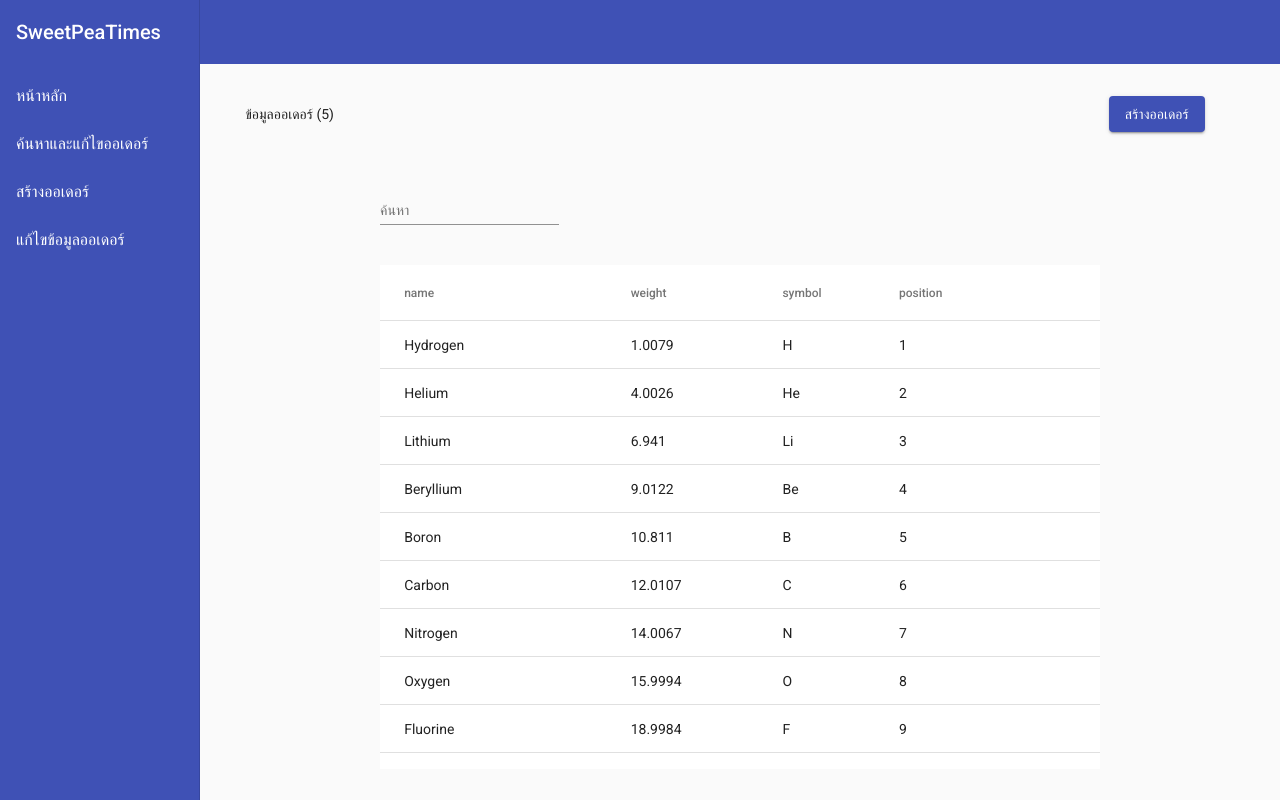
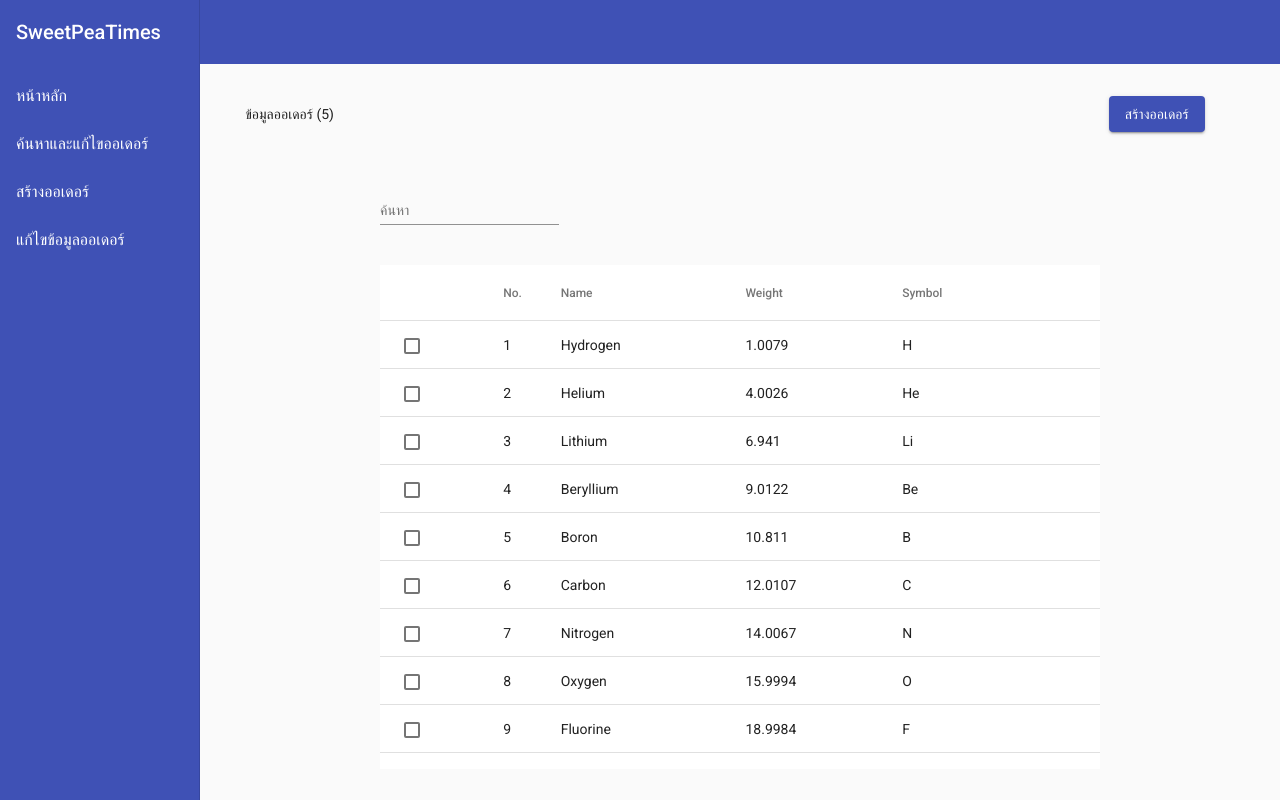
Before and after one commit to i-maii/SweetPeaTime, an Angular app: page /salesorder in a window 1280 px wide. Built offline with nearby package versions, Linux system fonts and the light colour scheme.

Commit message:
Add interface

```diff
--- a/package.json
+++ b/package.json
@@ -33,6 +33,7 @@
     "@types/jasmine": "~3.6.0",
     "@types/node": "^12.11.1",
     "codelyzer": "^6.0.0",
+    "ip": "^1.1.5",
     "jasmine-core": "~3.6.0",
     "jasmine-spec-reporter": "~5.0.0",
     "karma": "~5.2.0",
--- a/src/app/app.module.ts
+++ b/src/app/app.module.ts
@@ -21,6 +21,8 @@ import { MatDatepickerModule } from '@angular/material/datepicker';
 import { MatNativeDateModule } from '@angular/material/core';
 import { MatSelectModule } from '@angular/material/select';
 import { FormsModule, ReactiveFormsModule } from '@angular/forms';
+import { MatCheckboxModule } from '@angular/material/checkbox';
+import { HttpClientModule } from '@angular/common/http';
 
 @NgModule({
   declarations: [
@@ -47,7 +49,9 @@ import { FormsModule, ReactiveFormsModule } from '@angular/forms';
     MatNativeDateModule,
     MatSelectModule,
     FormsModule,
-    ReactiveFormsModule
+    ReactiveFormsModule,
+    MatCheckboxModule,
+    HttpClientModule
   ],
   providers: [],
   bootstrap: [AppComponent]
--- a/src/app/create-salesorder/create-salesorder.component.css
+++ b/src/app/create-salesorder/create-salesorder.component.css
@@ -31,3 +31,8 @@ mat-form-field {
     display: table-cell;
     width: 490px;
 }
+
+.round {
+    border: 1px solid black;
+    border-radius: 8px;
+}
--- a/src/app/create-salesorder/create-salesorder.component.html
+++ b/src/app/create-salesorder/create-salesorder.component.html
@@ -105,7 +105,7 @@
                             <mat-form-field appearance="fill">
                                 <mat-label>จำนวน</mat-label>
                                 <mat-select [(ngModel)]="selectedValue" type="text" formControlName="flowerAvaliable">
-                                    <mat-option *ngFor="let flowerAvaliable of flowerAvaliables"
+                                    <mat-option *ngFor="let flowerAvailable of flowerAvailables"
                                         [value]="flowerAvaliable.value">
                                         {{flowerAvaliable.viewValue}}
                                     </mat-option>
--- a/src/app/create-salesorder/create-salesorder.component.ts
+++ b/src/app/create-salesorder/create-salesorder.component.ts
@@ -1,15 +1,7 @@
 import { Component, OnInit } from '@angular/core';
 import { FormBuilder, FormControl, FormGroup } from '@angular/forms';
-
-interface FlowerAvaliable {
-  value: string;
-  viewValue: string;
-}
-
-interface FlowerFormula {
-  value: string;
-  viewValue: string;
-}
+import { FlowerAvailable } from '../interface/flower-available'
+import { FlowerFormula } from '../interface/flower-formula'
 
 @Component({
   selector: 'create-salesorder',
@@ -52,7 +44,7 @@ export class CreateSalesorderComponent implements OnInit {
 
   selectedValue: string | undefined;
 
-  flowerAvaliables: FlowerAvaliable[] = [
+  flowerAvailables: FlowerAvailable[] = [
     {value: '1', viewValue: '1'},
     {value: '2', viewValue: '2'},
     {value: '3', viewValue: '3'}
--- /dev/null
+++ b/src/app/interface/flower-available.ts
@@ -0,0 +1,4 @@
+export interface FlowerAvailable {
+    value: string;
+    viewValue: string;
+}
--- /dev/null
+++ b/src/app/interface/flower-formula.ts
@@ -0,0 +1,4 @@
+export interface FlowerFormula {
+    value: string;
+    viewValue: string;
+}
--- /dev/null
+++ b/src/app/interface/sales-order-element.ts
@@ -0,0 +1,6 @@
+export interface SalesOrderElement {
+    name: string;
+    position: number;
+    weight: number;
+    symbol: string;
+}
--- a/src/app/salesorder/salesorder.component.css
+++ b/src/app/salesorder/salesorder.component.css
@@ -21,3 +21,9 @@ button {
     display: table-cell;
     width: 490px;
 }
+
+.scroll-bar {
+    overflow-x: scroll;
+    height: 100%;
+    width: 100%;
+}
--- a/src/app/salesorder/salesorder.component.html
+++ b/src/app/salesorder/salesorder.component.html
@@ -3,10 +3,7 @@
     <mat-grid-tile colspan="8"></mat-grid-tile>
     <mat-grid-tile colspan="2">
         <div class="button-row">
-            <button mat-raised-button
-                color="primary"
-                routerLinkActive="active"
-                routerLink="/createSalesorder">
+            <button mat-raised-button color="primary" routerLinkActive="active" routerLink="/createSalesorder">
                 สร้างออเดอร์
             </button>
         </div>
@@ -24,15 +21,54 @@
     <mat-grid-tile colspan="4"></mat-grid-tile>
     <mat-grid-tile></mat-grid-tile>
     <mat-grid-tile colspan="4" rowspan="5">
-        <div style="overflow-x: scroll; height: 100%; width: 100%;">
+        <div class="scroll-bar">
             <table mat-table [dataSource]="dataSource" class="mat-elevation-z8">
-                <ng-container [matColumnDef]="column" *ngFor="let column of displayedColumns">
-                    <th mat-header-cell *matHeaderCellDef> {{column}} </th>
-                    <td mat-cell *matCellDef="let element"> {{element[column]}} </td>
+
+                <!-- Checkbox Column -->
+                <ng-container matColumnDef="select">
+                    <th mat-header-cell *matHeaderCellDef>
+                        <!-- <mat-checkbox (change)="$event ? masterToggle() : null"
+                            [checked]="selection.hasValue() && isAllSelected()"
+                            [indeterminate]="selection.hasValue() && !isAllSelected()"
+                            [aria-label]="checkboxLabel()">
+                        </mat-checkbox> -->
+                    </th>
+                    <td mat-cell *matCellDef="let row">
+                        <mat-checkbox (click)="$event.stopPropagation(); printRow(row, selection.isSelected(row))"
+                            (change)="$event ? selection.toggle(row) : null"
+                            [checked]="selection.isSelected(row)"
+                            [aria-label]="checkboxLabel(row)">
+                        </mat-checkbox>
+                    </td>
                 </ng-container>
 
-                <tr mat-header-row *matHeaderRowDef="columnsToDisplay"></tr>
-                <tr mat-row *matRowDef="let row; columns: columnsToDisplay;"></tr>
+                <!-- Position Column -->
+                <ng-container matColumnDef="position">
+                    <th mat-header-cell *matHeaderCellDef> No. </th>
+                    <td mat-cell *matCellDef="let element"> {{element.position}} </td>
+                </ng-container>
+
+                <!-- Name Column -->
+                <ng-container matColumnDef="name">
+                    <th mat-header-cell *matHeaderCellDef> Name </th>
+                    <td mat-cell *matCellDef="let element"> {{element.name}} </td>
+                </ng-container>
+
+                <!-- Weight Column -->
+                <ng-container matColumnDef="weight">
+                    <th mat-header-cell *matHeaderCellDef> Weight </th>
+                    <td mat-cell *matCellDef="let element"> {{element.weight}} </td>
+                </ng-container>
+
+                <!-- Symbol Column -->
+                <ng-container matColumnDef="symbol">
+                    <th mat-header-cell *matHeaderCellDef> Symbol </th>
+                    <td mat-cell *matCellDef="let element"> {{element.symbol}} </td>
+                </ng-container>
+
+                <tr mat-header-row *matHeaderRowDef="displayedColumns"></tr>
+                <tr mat-row *matRowDef="let row; columns: displayedColumns;" (click)="selection.toggle(row)">
+                </tr>
             </table>
         </div>
     </mat-grid-tile>
--- a/src/app/salesorder/salesorder.component.ts
+++ b/src/app/salesorder/salesorder.component.ts
@@ -1,14 +1,9 @@
+import { SelectionModel } from '@angular/cdk/collections';
 import { Component, EventEmitter, Injectable, OnInit, Output } from '@angular/core';
 import { MatTableDataSource } from '@angular/material/table';
+import { SalesOrderElement } from '../interface/sales-order-element'
 
-export interface PeriodicElement {
-  name: string;
-  position: number;
-  weight: number;
-  symbol: string;
-}
-
-const ELEMENT_DATA: PeriodicElement[] = [
+const ELEMENT_DATA: SalesOrderElement[] = [
   {position: 1, name: 'Hydrogen', weight: 1.0079, symbol: 'H'},
   {position: 2, name: 'Helium', weight: 4.0026, symbol: 'He'},
   {position: 3, name: 'Lithium', weight: 6.941, symbol: 'Li'},
@@ -20,9 +15,7 @@ const ELEMENT_DATA: PeriodicElement[] = [
   {position: 9, name: 'Fluorine', weight: 18.9984, symbol: 'F'},
   {position: 10, name: 'Neon', weight: 20.1797, symbol: 'Ne'},
   {position: 11, name: 'Fluorine', weight: 18.9984, symbol: 'F'},
-  {position: 12, name: 'Neon', weight: 20.1797, symbol: 'Ne'},
-  {position: 11, name: 'Fluorine', weight: 18.9984, symbol: 'F'},
-  {position: 12, name: 'Neon', weight: 20.1797, symbol: 'Ne'},
+  {position: 12, name: 'Neon', weight: 20.1797, symbol: 'Ne'}
 ];
 
 
@@ -40,15 +33,45 @@ export class SalesorderComponent implements OnInit {
 
   }
 
-  displayedColumns: string[] = ['name', 'weight', 'symbol', 'position'];
-  columnsToDisplay: string[] = this.displayedColumns.slice();
-  data: PeriodicElement[] = ELEMENT_DATA;
   numberOfOrder: number = 5;
-  dataSource = new MatTableDataSource(ELEMENT_DATA);
+
+  displayedColumns: string[] = ['select', 'position', 'name', 'weight', 'symbol'];
+  dataSource = new MatTableDataSource<SalesOrderElement>(ELEMENT_DATA);
+  selection = new SelectionModel<SalesOrderElement>(true, []);
 
   applyFilter(event: Event) {
     const filterValue = (event.target as HTMLInputElement).value;
     this.dataSource.filter = filterValue.trim().toLowerCase();
   }
 
+  isAllSelected() {
+    const numSelected = this.selection.selected.length;
+    const numRows = this.dataSource.data.length;
+    return numSelected === numRows;
+  }
+
+  /** Selects all rows if they are not all selected; otherwise clear selection. */
+  masterToggle() {
+    this.isAllSelected() ?
+        this.selection.clear() :
+        this.dataSource.data.forEach(row => {
+          // console.log(row)
+          this.selection.select(row)
+        });
+  }
+
+  /** The label for the checkbox on the passed row */
+  checkboxLabel(row?: SalesOrderElement): string {
+    if (!row) {
+      return `${this.isAllSelected() ? 'select' : 'deselect'} all`;
+    }
+    return `${this.selection.isSelected(row) ? 'deselect' : 'select'} row ${row.position + 1}`;
+  }
+
+  printRow(row: SalesOrderElement, check: boolean): void {
+    if(this.selection.isSelected(row) === false){
+      console.log(row);
+    }
+  }
+
 }
```
Also changed, not shown: proxy.conf.json (added, +9 -0 lines).
